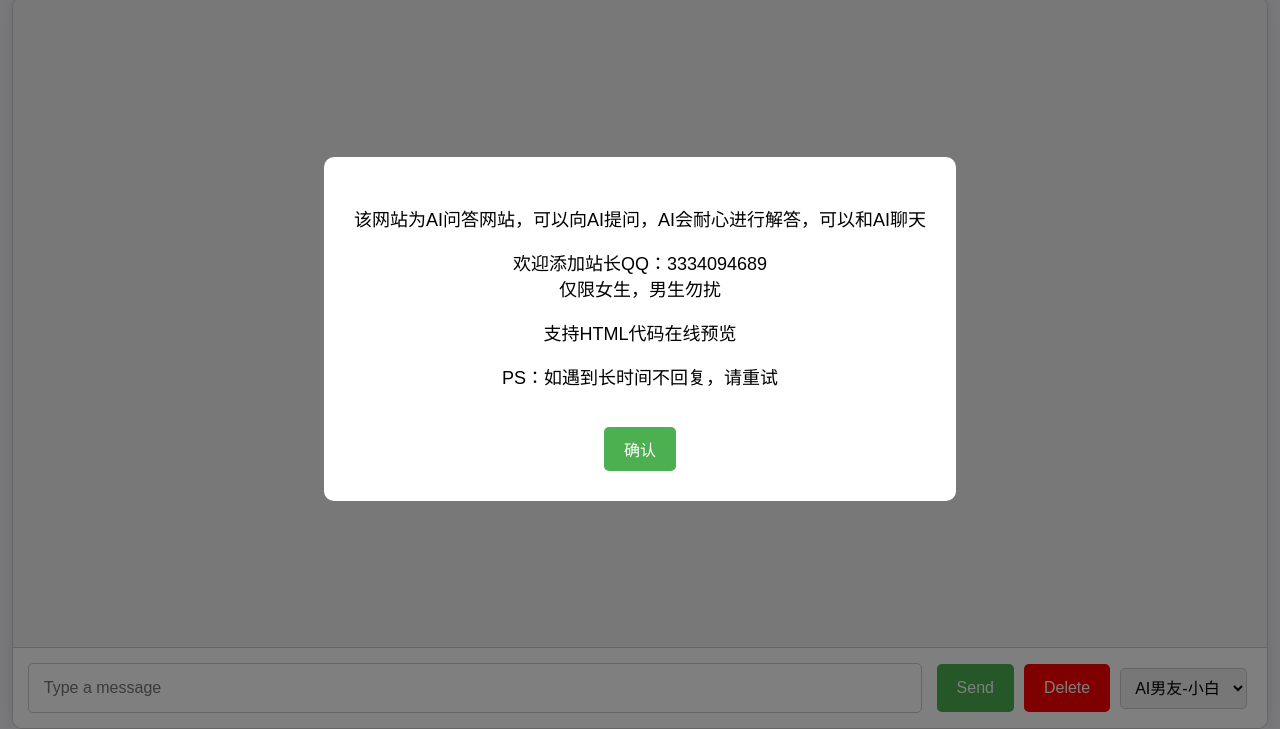
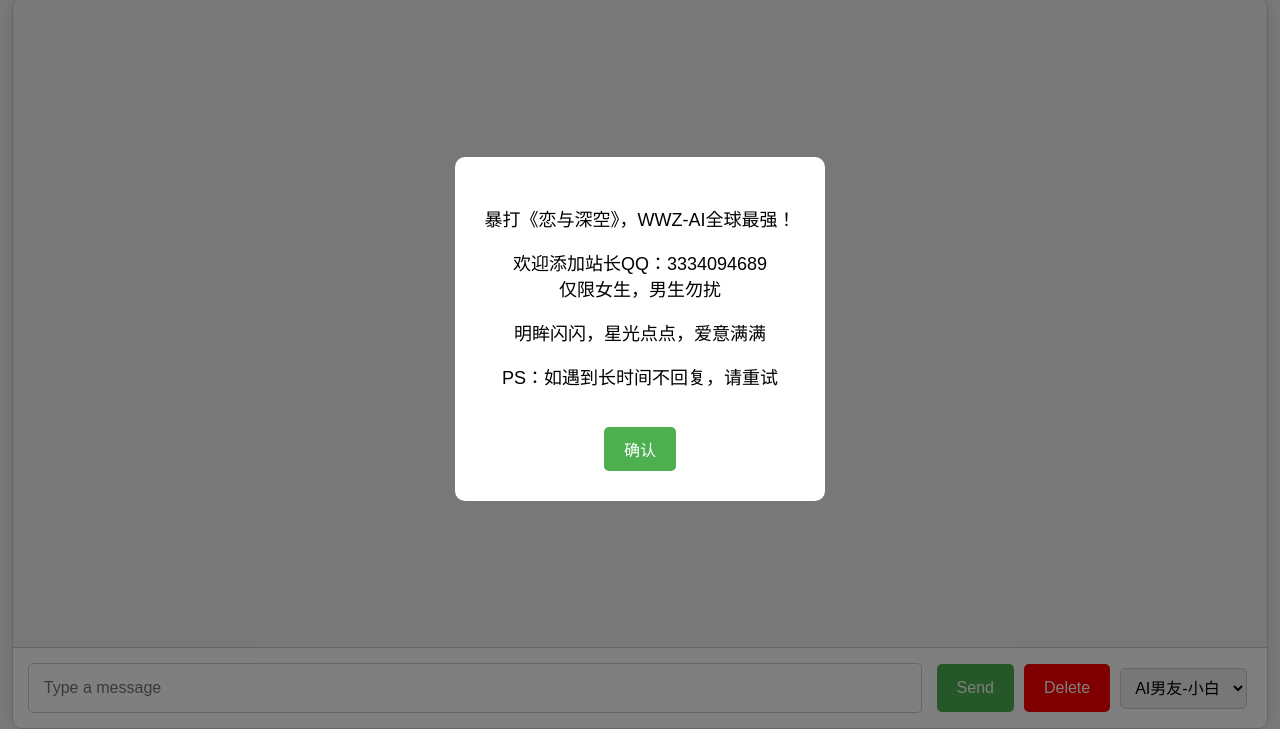
Before and after one commit to USAAI/USAAI.github.io, a plain HTML site: page index.html in a window 1280 px wide. Shown: the part 71-800 px from the top of the page. Drawn offline with nearby package versions, Linux system fonts and the light colour scheme.

Commit message:
Update index.html

```diff
--- a/index.html
+++ b/index.html
@@ -244,9 +244,9 @@
 
   <div id="welcome-modal">
     <div id="welcome-message">
-      <p>该网站为AI问答网站，可以向AI提问，AI会耐心进行解答，可以和AI聊天</p>
+      <p>暴打《恋与深空》，WWZ-AI全球最强！</p>
       <p>欢迎添加站长QQ：3334094689<br>仅限女生，男生勿扰</p>
-      <p>支持HTML代码在线预览</p>
+      <p>明眸闪闪，星光点点，爱意满满</p>
       <p>PS：如遇到长时间不回复，请重试</p>
       <button onclick="closeModal()">确认</button>
     </div>
```
